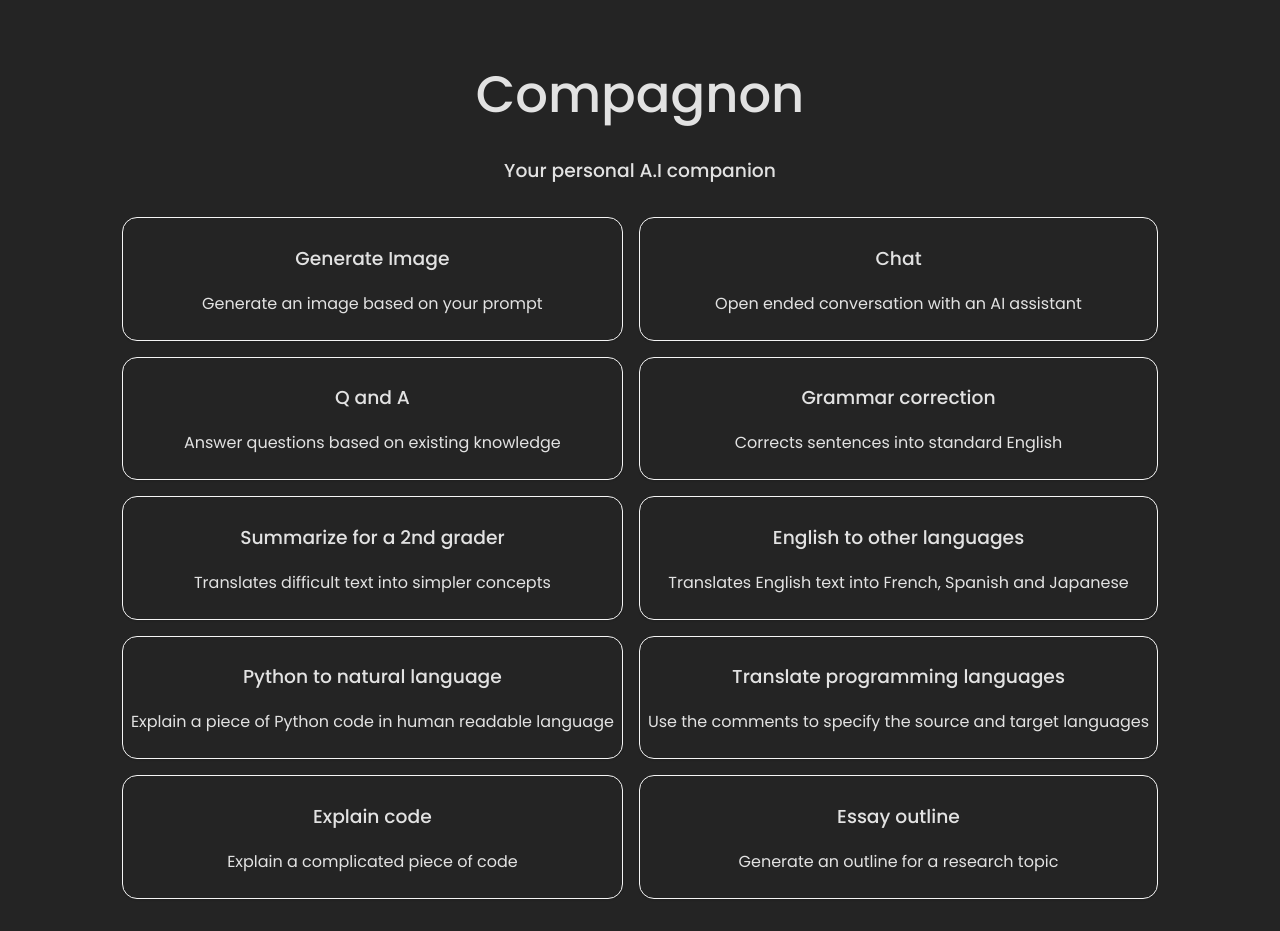
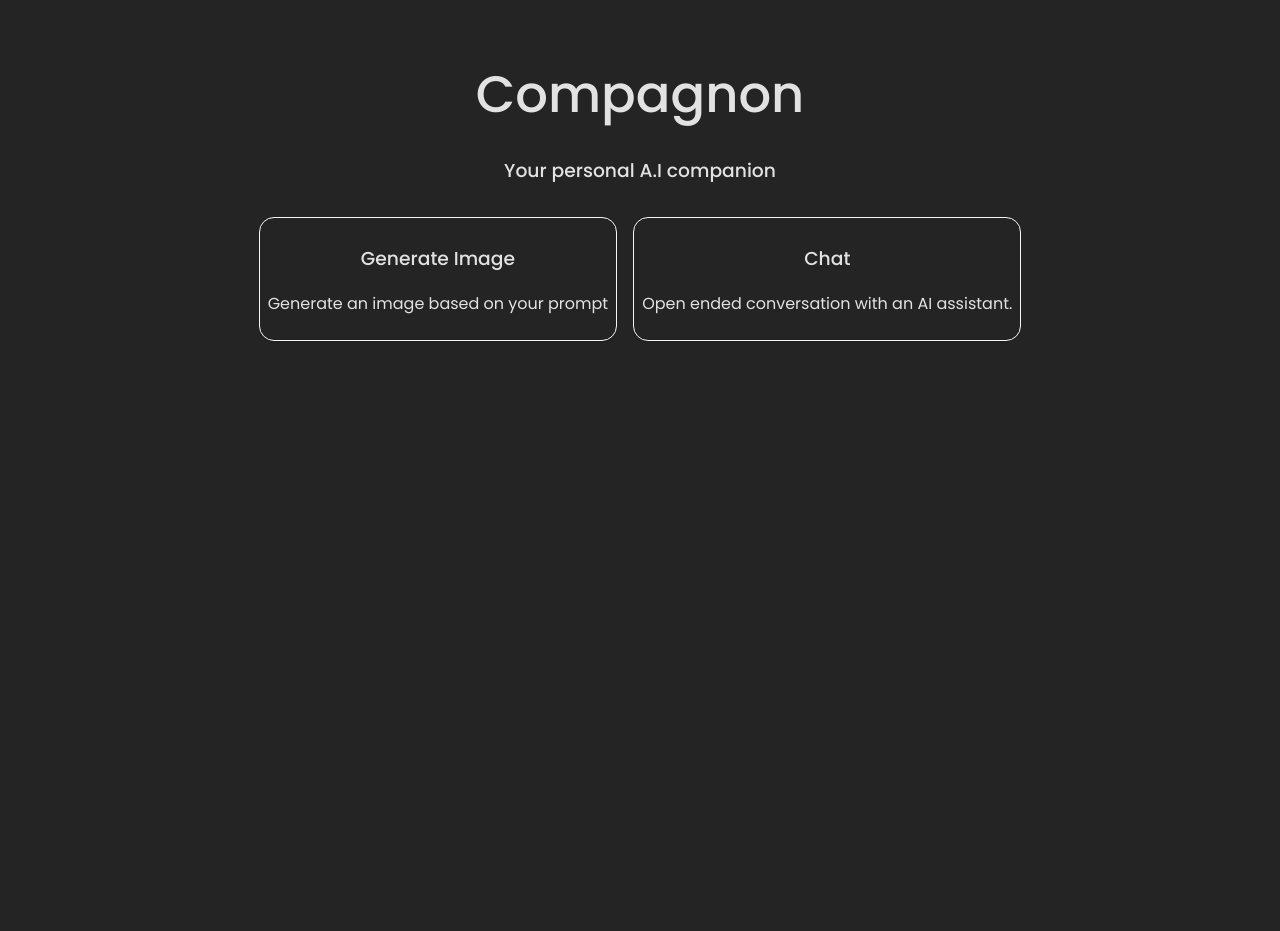
Before and after one commit to ufakz/compagnon, a React (Vite) app: page / in a window 1280 px wide. After the commit the page ends 800 px from the top, so only its background shows below. Built offline with nearby package versions, Linux system fonts and the light colour scheme.

Commit message:
refactor: separate states

```diff
--- a/src/App.css
+++ b/src/App.css
@@ -67,7 +67,7 @@
   font-family: 'Poppins',sans-serif;
   padding: 0.5rem;
   height: 2rem;
-  width: 300px;
+  width: 100% important;
   margin: 20px;
   border-radius: 12px;
 }
@@ -76,3 +76,19 @@
   margin-top: 20px;
   width: 360px;
 }
+
+.spinner {
+  animation-name: spin;
+  animation-duration: 500ms;
+  animation-iteration-count: infinite;
+  animation-timing-function: linear;
+}
+
+@keyframes spin {
+  from {
+    transform: rotate(0deg);
+  }
+  to {
+    transform: rotate(360deg);
+  }
+}
--- a/src/App.jsx
+++ b/src/App.jsx
@@ -15,10 +15,12 @@ function App() {
   const [option, setOption] = useState({});
   const [input, setInput] = useState("");
   const [result, setResult] = useState("");
-  const [loading, setLoading] = useState(true);
+  const [imgLink, setImgLink] = useState("");
+  const [loading, setLoading] = useState(false);
 
   const goBack = () => {
     setOption({});
+    setLoading(false);
   };
 
   const selectOption = (option) => {
@@ -26,6 +28,7 @@ function App() {
   };
 
   const performAction = async () => {
+    setLoading(true);
     var response;
     let object = { ...option.options, prompt: input };
     switch (option.type) {
@@ -35,9 +38,10 @@ function App() {
         break;
       case RequestType.IMAGE:
         response = await openai.createImage(object);
-        setResult(response.data.data[0].url);
+        setImgLink(response.data.data[0].url);
         break;
     }
+    setLoading(false);
   };
 
   console.log(option);
@@ -52,6 +56,7 @@ function App() {
           performAction={performAction}
           setInput={setInput}
           result={result}
+          imgLink={imgLink}
           goBack={goBack}
           loading={loading}
         />
--- a/src/components/Home.jsx
+++ b/src/components/Home.jsx
@@ -14,7 +14,7 @@ export default function Home({ optionsList, selectOption }) {
               onClick={() => selectOption(option)}
             >
               <h3>{option.name}</h3>
-              <p>{option.description}</p>
+              <p>{option.desc}</p>
             </div>
           );
         })}
--- a/src/components/Input.jsx
+++ b/src/components/Input.jsx
@@ -7,6 +7,7 @@ export default function Input({
   performAction,
   setInput,
   result,
+  imgLink,
   goBack,
   loading,
 }) {
@@ -27,8 +28,8 @@ export default function Input({
           <button className="action-btn" onClick={performAction}>
             {!loading ? "DO YOUR STUFF!" : <Loader className="spinner" />}
           </button>
-          {result.length > 0 ? (
-            <img className="img-result" src={result || ""} alt="image" />
+          {imgLink.length > 0 ? (
+            <img className="img-result" src={imgLink || ""} alt="image" />
           ) : (
             <></>
           )}
--- a/src/options.js
+++ b/src/options.js
@@ -7,6 +7,7 @@ export const options = [
   {
     id: "imagegen",
     name: "Generate Image",
+    desc: "Generate an image based on your prompt",
     description: "Generate an image based on your prompt",
     type: RequestType.IMAGE,
     options: {
@@ -17,7 +18,9 @@ export const options = [
   {
     id: "chat",
     name: "Chat",
-    description: "Open ended conversation with an AI assistant",
+    desc: "Open ended conversation with an AI assistant.",
+    description:
+      "Ask questions, get clarifications, request for summaries of long texts, convert from programming languages to others, get simple explanation of complex topics and much more...",
     type: RequestType.TEXT,
     options: {
       model: "text-davinci-003",
@@ -29,119 +32,4 @@ export const options = [
       stop: [" Human:", " AI:"],
     },
   },
-  {
-    id: "qa",
-    name: "Q and A",
-    description: "Answer questions based on existing knowledge",
-    type: RequestType.TEXT,
-    options: {
-      model: "text-davinci-003",
-      temperature: 0,
-      max_tokens: 100,
-      top_p: 1,
-      frequency_penalty: 0.0,
-      presence_penalty: 0.0,
-      stop: ["\n"],
-    },
-  },
-  {
-    id: "grammar",
-    name: "Grammar correction",
-    description: "Corrects sentences into standard English",
-    type: RequestType.TEXT,
-    options: {
-      model: "text-davinci-003",
-      temperature: 0,
-      max_tokens: 60,
-      top_p: 1.0,
-      frequency_penalty: 0.0,
-      presence_penalty: 0.0,
-    },
-  },
-  {
-    id: "summarize",
-    name: "Summarize for a 2nd grader",
-    description: "Translates difficult text into simpler concepts",
-    type: RequestType.TEXT,
-    options: {
-      model: "text-davinci-003",
-      temperature: 0.7,
-      max_tokens: 64,
-      top_p: 1.0,
-      frequency_penalty: 0.0,
-      presence_penalty: 0.0,
-    },
-  },
-  {
-    id: "englishtoother",
-    name: "English to other languages",
-    description: "Translates English text into French, Spanish and Japanese",
-    type: RequestType.TEXT,
-    options: {
-      model: "text-davinci-003",
-      temperature: 0.3,
-      max_tokens: 100,
-      top_p: 1.0,
-      frequency_penalty: 0.0,
-      presence_penalty: 0.0,
-    },
-  },
-  {
-    id: "pythontonatural",
-    name: "Python to natural language",
-    description: "Explain a piece of Python code in human readable language",
-    type: RequestType.TEXT,
-    options: {
-      model: "code-davinci-002",
-      temperature: 0,
-      max_tokens: 64,
-      top_p: 1.0,
-      frequency_penalty: 0.0,
-      presence_penalty: 0.0,
-    },
-  },
-  {
-    id: "translatecode",
-    name: "Translate programming languages",
-    description: "Use the comments to specify the source and target languages",
-    type: RequestType.TEXT,
-    options: {
-      model: "code-davinci-002",
-      temperature: 0,
-      max_tokens: 54,
-      top_p: 1.0,
-      frequency_penalty: 0.0,
-      presence_penalty: 0.0,
-      stop: ["###"],
-    },
-  },
-  {
-    id: "explaincode",
-    name: "Explain code",
-    description: "Explain a complicated piece of code",
-    type: RequestType.TEXT,
-    options: {
-      model: "code-davinci-002",
-      temperature: 0,
-      max_tokens: 64,
-      top_p: 1.0,
-      frequency_penalty: 0.0,
-      presence_penalty: 0.0,
-      stop: ['"""'],
-    },
-  },
-  {
-    id: "essayoutline",
-    name: "Essay outline",
-    description: "Generate an outline for a research topic",
-    type: RequestType.TEXT,
-    options: {
-      model: "text-davinci-003",
-      temperature: 0.3,
-      max_tokens: 150,
-      top_p: 1.0,
-      frequency_penalty: 0.0,
-      presence_penalty: 0.0,
-    },
-  },
 ];
```
